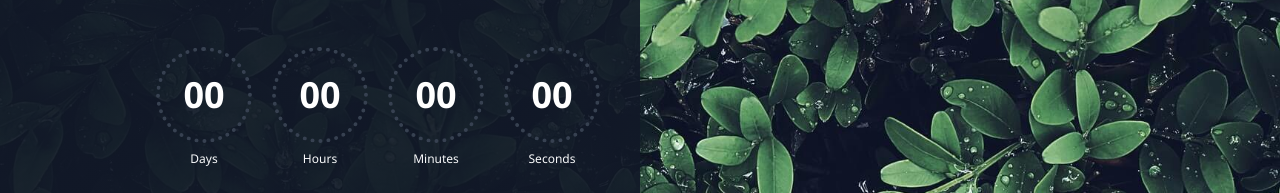
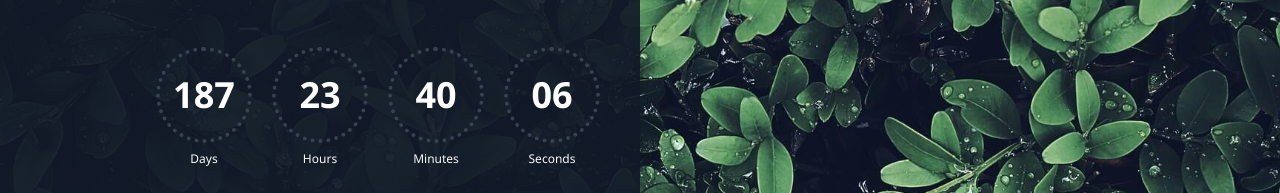
Before and after one commit to shakirqlocar/coming-soon, a plain HTML site: page index.html in a window 1280 px wide. Shown: the part 293-486 px from the top of the page. Drawn offline with nearby package versions, Linux system fonts and the light colour scheme; a web font is replaced by a local one.

Commit message:
Update index.html

```diff
--- a/index.html
+++ b/index.html
@@ -108,7 +108,7 @@
 
   <script>
     // Change the value of countDownEndDate to the day you want to end the count down
-    var countDownEndDate = "August 5, 2024 09:00:00";
+    var countDownEndDate = "August 5, 2025 09:00:00";
 
     var endDate = new Date(countDownEndDate).getTime();
 
```
